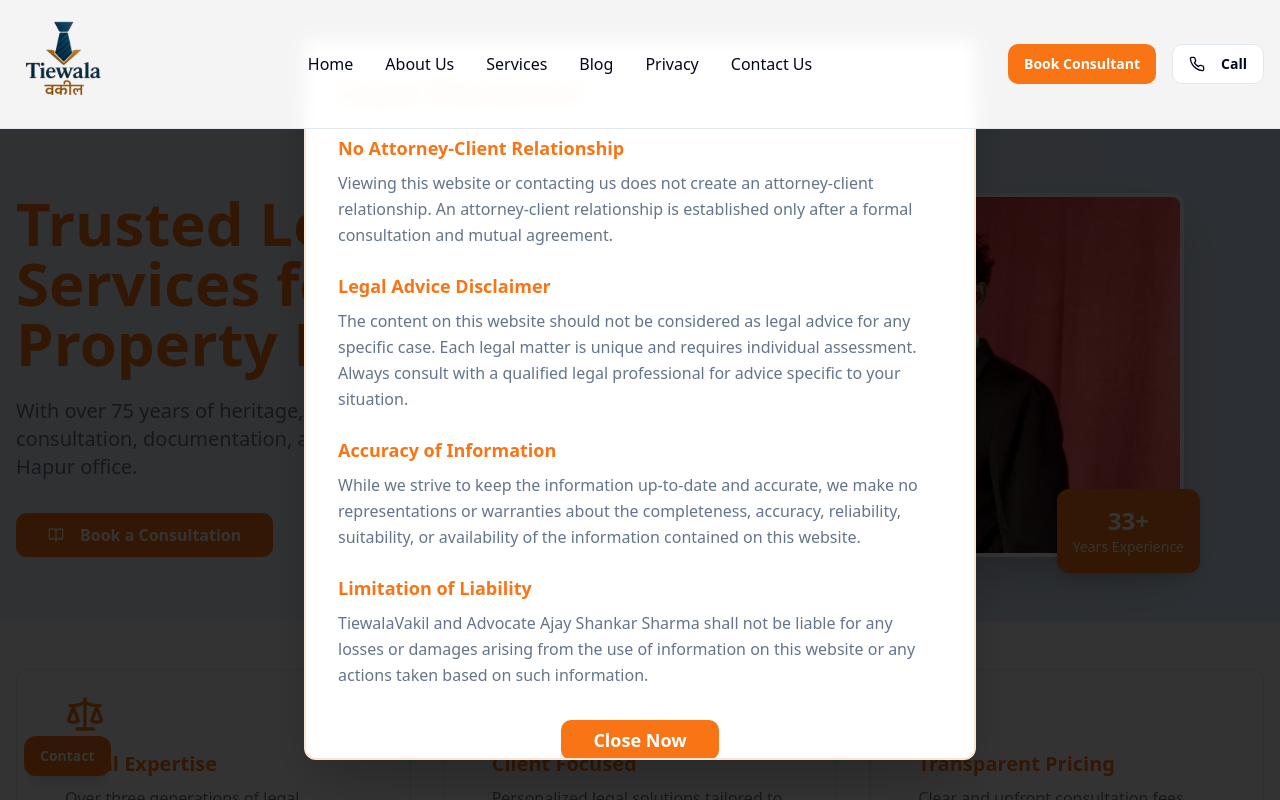
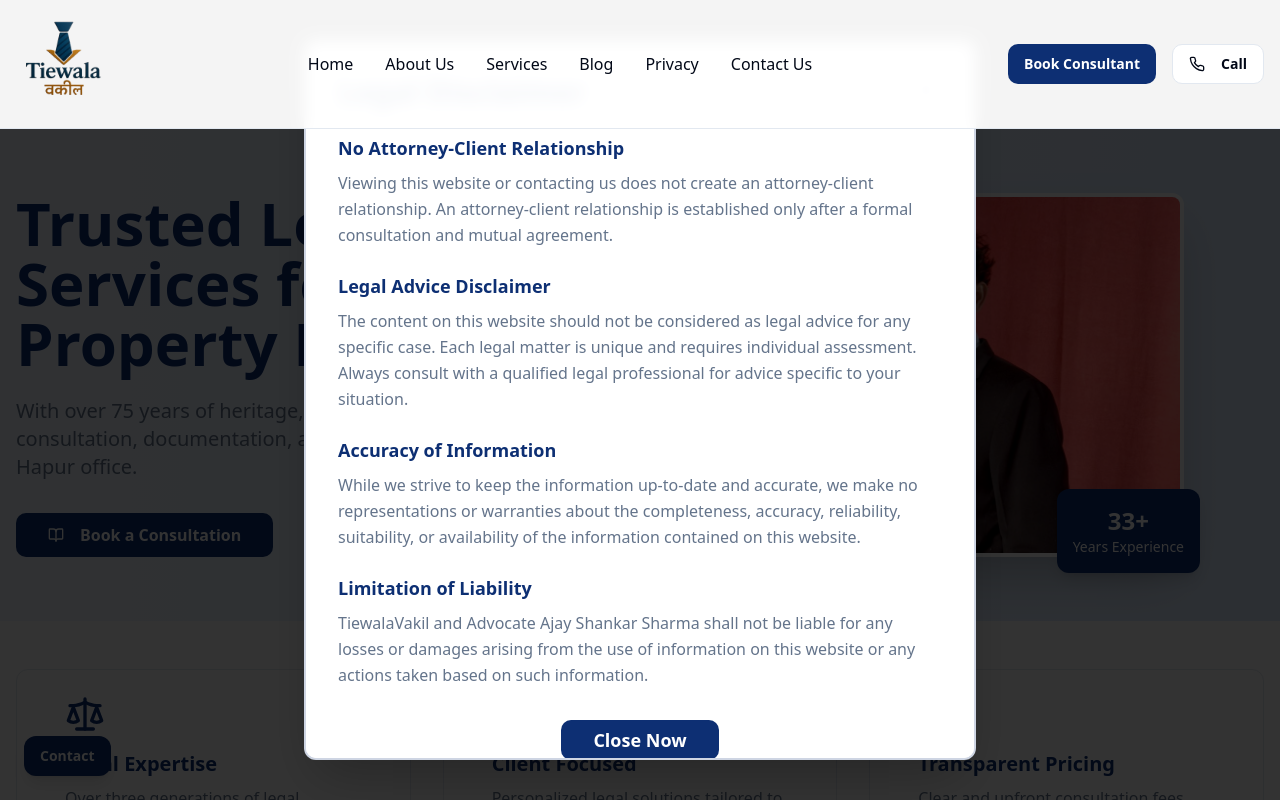
Before and after one commit to opulentfits221/tie-legacy-website, a React (Vite) app: page / in a window 1280 px wide. Shown: the top 800 px of the page. Built offline with nearby package versions, Linux system fonts and the light colour scheme.

Commit message:
Refactor: Change website color scheme
Change the orange color scheme to a black and blue color scheme.

```diff
--- a/src/index.css
+++ b/src/index.css
@@ -14,24 +14,24 @@
     --popover: 0 0% 100%;
     --popover-foreground: 222.2 84% 4.9%;
 
-    --primary: 25 95% 53%;
+    --primary: 220 80% 25%;
     --primary-foreground: 0 0% 100%;
 
-    --secondary: 45 100% 96%;
+    --secondary: 210 40% 96%;
     --secondary-foreground: 222.2 84% 4.9%;
 
     --muted: 210 40% 96.1%;
     --muted-foreground: 215.4 16.3% 46.9%;
 
-    --accent: 45 100% 96%;
-    --accent-foreground: 25 95% 53%;
+    --accent: 210 40% 96%;
+    --accent-foreground: 220 80% 25%;
 
     --destructive: 0 84.2% 60.2%;
     --destructive-foreground: 210 40% 98%;
 
     --border: 214.3 31.8% 91.4%;
     --input: 214.3 31.8% 91.4%;
-    --ring: 25 95% 53%;
+    --ring: 220 80% 25%;
 
     --radius: 0.75rem;
 
@@ -55,7 +55,7 @@
     --popover: 222.2 84% 4.9%;
     --popover-foreground: 210 40% 98%;
 
-    --primary: 25 95% 53%;
+    --primary: 220 80% 40%;
     --primary-foreground: 222.2 47.4% 11.2%;
 
     --secondary: 217.2 32.6% 17.5%;
```
